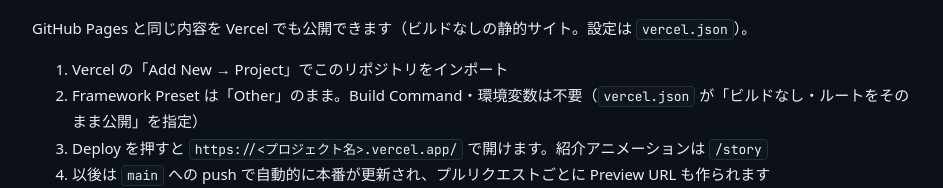
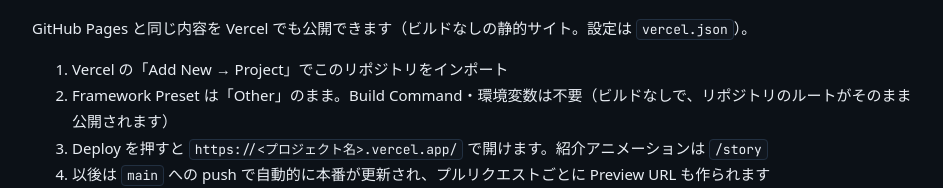
Before and after one commit to kenscafe/Cockpitnaviation-, a plain HTML site: page readme.html in a window 1280 px wide. Shown: the part 4304-4492 px from the top of the page, without its empty margins (168-1111 px from the left). Drawn offline with Linux system fonts and the light colour scheme.

Commit message:
vercel.json を最小構成に（ビルド設定は Vercel の既定に任せる）
Co-Authored-By: Claude Opus 5.5 <noreply@anthropic.com>
Claude-Session: https://claude.ai/code/session_01BrT4Qct9FyJokB9rkYFz4N

```diff
--- a/readme.html
+++ b/readme.html
@@ -59,7 +59,7 @@ th, td { border-bottom: 1px solid var(--rule); padding: 7px 10px; text-align: le
 <p>スクリプトは 検証 → builtin.js の作り直し → commit → push を一度に行います（Node.js・Python 3・Git が必要）。プルリクエストでは検証だけ行い、公開はしません。詳しくは <a href="docs/publishing.html">docs/PUBLISHING.md</a>。</p>
 <h2 id="vercel-で公開する">Vercel で公開する</h2>
 <p>GitHub Pages と同じ内容を Vercel でも公開できます（ビルドなしの静的サイト。設定は <code>vercel.json</code>）。</p>
-<ol><li>Vercel の「Add New → Project」でこのリポジトリをインポート</li><li>Framework Preset は「Other」のまま。Build Command・環境変数は不要（<code>vercel.json</code> が「ビルドなし・ルートをそのまま公開」を指定）</li><li>Deploy を押すと <code>https://&lt;プロジェクト名&gt;.vercel.app/</code> で開けます。紹介アニメーションは <code>/story</code></li><li>以後は <code>main</code> への push で自動的に本番が更新され、プルリクエストごとに Preview URL も作られます</li></ol>
+<ol><li>Vercel の「Add New → Project」でこのリポジトリをインポート</li><li>Framework Preset は「Other」のまま。Build Command・環境変数は不要（ビルドなしで、リポジトリのルートがそのまま公開されます）</li><li>Deploy を押すと <code>https://&lt;プロジェクト名&gt;.vercel.app/</code> で開けます。紹介アニメーションは <code>/story</code></li><li>以後は <code>main</code> への push で自動的に本番が更新され、プルリクエストごとに Preview URL も作られます</li></ol>
 <p><code>scenarios/builtin.js</code> と <code>readme.html</code> はコミット済みのものをそのまま配信します。シナリオを変えたら <code>publish.sh</code>（または <code>python3 tools/bundle.py</code> と <code>python3 tools/build_docs.py</code>）で作り直してからコミットしてください。</p>
 <h2 id="ファイル構成">ファイル構成</h2>
 <pre class=""><code>.
```
Also changed, not shown: vercel.json, 1 other file.
